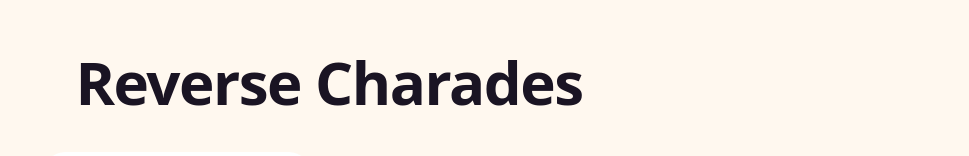
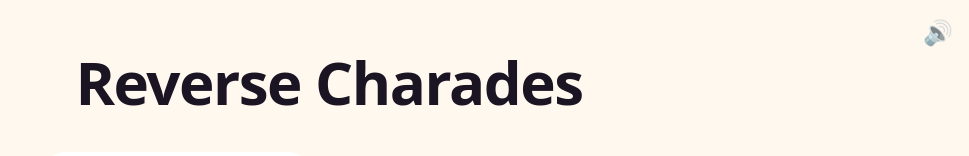
Before and after one commit to samanglo814/Promptionary, a Next.js app in the folder web/: page /host in a window 1280 px wide. Shown: the top 156 px of the page, without its empty margins (311-1280 px from the left). Built offline with nearby package versions, Linux system fonts and the light colour scheme.

Commit message:
Add synthesized sound effects: join pop, drumroll, score sting, buzzer, mute toggle

```diff
--- a/web/app/host/RevealScreen.tsx
+++ b/web/app/host/RevealScreen.tsx
@@ -5,6 +5,7 @@
 import { useEffect, useState } from "react";
 import { type SubmitResult } from "@/lib/mocks";
 import RefusalCard from "./RefusalCard";
+import { playBuzzer, playDrumroll, playSting } from "@/lib/sounds";
 
 // What the host page passes in.
 type Props = {
@@ -67,6 +68,32 @@ function scoreColor(score: number) {
 // then the score, the roast caption, and what the AI got right and wrong.
 export default function RevealScreen({ playerName, result }: Props) {
   const shownScore = useCountUp(result.score, SCORE_DURATION, SCORE_DELAY);
+
+  // Sound, timed to the animation:
+  //   normal round → drumroll while the score counts, then a sting when it lands
+  //   refused      → a buzzer when the REFUSED stamp slams down (also at SCORE_DELAY, 2.1s)
+  useEffect(() => {
+    const timers: ReturnType<typeof setTimeout>[] = []; // so cleanup can cancel them
+    let stopRoll = () => {}; // replaced with the real stop() once the drumroll starts
+
+    if (result.refused) {
+      timers.push(setTimeout(playBuzzer, SCORE_DELAY));
+    } else {
+      timers.push(
+        setTimeout(() => {
+          stopRoll = playDrumroll(SCORE_DURATION / 1000); // Web Audio wants seconds
+        }, SCORE_DELAY),
+      );
+      timers.push(setTimeout(() => playSting(result.score), SCORE_DELAY + SCORE_DURATION));
+    }
+
+    // Cleanup: if the screen changes mid-reveal (Replay, next round), cancel any
+    // sounds that haven't started yet and cut off a drumroll that's playing.
+    return () => {
+      timers.forEach(clearTimeout);
+      stopRoll();
+    };
+  }, [result]);
 
   // Right and wrong go in one list so they can pop in one after another.
   // `good` decides the color and the ✓ / ✗ symbol.
--- a/web/app/host/page.tsx
+++ b/web/app/host/page.tsx
@@ -20,6 +20,7 @@ import {
 import RevealScreen from "./RevealScreen";
 import Scoreboard from "./Scoreboard";
 import HallOfShame from "./HallOfShame";
+import { playPop, setMuted } from "@/lib/sounds";
 
 // The link the QR code points to. window only exists in the browser,
 // so on the server useSyncExternalStore uses "" instead (and no QR is drawn yet).
@@ -48,6 +49,8 @@ export default function HostPage() {
   const [playCount, setPlayCount] = useState(0);
   // Which result the reveal shows. FAKE: the server will send this with "round_result".
   const [revealResult, setRevealResult] = useState<SubmitResult>(mockResult);
+  // Sound on/off. The state drives the button's icon; setMuted tells the sound module.
+  const [muted, setMutedState] = useState(false);
 
   // Switch screens and restart the new screen's animation.
   function show(next: Phase) {
@@ -63,15 +66,32 @@ export default function HostPage() {
       if (i >= mockPlayers.length) return clearInterval(timer);
       const next = mockPlayers[i++];
       setPlayers((prev) => [...prev, next]);
+      playPop(); // silent until someone has clicked the page once (browser rule)
     }, 1500);
 
     return () => clearInterval(timer); // cleanup if the page closes
   }, []);
 
+  // Mute toggle, pinned to the top-right corner of every host screen.
+  // Defined once here and dropped into both returns below.
+  const muteButton = (
+    <button
+      onClick={() => {
+        setMuted(!muted); // tell the sound module
+        setMutedState(!muted); // update the icon
+      }}
+      className="fixed top-4 right-4 text-2xl opacity-60 hover:opacity-100"
+      aria-label={muted ? "Unmute sounds" : "Mute sounds"}
+    >
+      {muted ? "🔇" : "🔊"}
+    </button>
+  );
+
   // ---------- Game screens (everything except the lobby) ----------
   if (phase !== "lobby") {
     return (
       <>
+        {muteButton}
         {/* FAKE: the server will send the real data with socket events */}
         {phase === "reveal" && (
           <RevealScreen key={playCount} playerName="Sam" result={revealResult} />
@@ -115,6 +135,7 @@ export default function HostPage() {
   // ---------- Lobby screen ----------
   return (
     <main className="min-h-screen flex flex-col items-center justify-center gap-10 p-8">
+      {muteButton}
       <h1 className="text-6xl font-black tracking-tight">Reverse Charades</h1>
 
       <div className="flex flex-col md:flex-row items-center gap-12">
--- /dev/null
+++ b/web/lib/sounds.ts
@@ -0,0 +1,177 @@
+// Game sound effects, generated in code with the Web Audio API.
+// No audio files: each sound is built from simple waves and noise, like a tiny synth.
+// That means nothing to download, no licensing, and no loading delay.
+//
+// Quick Web Audio vocabulary:
+//   AudioContext   = the "sound card". Everything is created from it.
+//   OscillatorNode = makes a steady tone (sine = soft, square = buzzy, sawtooth = brassy).
+//   GainNode       = a volume knob. We move it over time to shape each note
+//                    (quick fade in, then fade out) so notes don't click.
+//   BiquadFilter   = an EQ that cuts high or low frequencies.
+//   Times are in seconds on the context's own clock (ctx.currentTime).
+
+// ---------- Setup ----------
+
+let ctx: AudioContext | null = null;
+let muted = false;
+
+// Browsers block sound until the user has clicked or tapped the page once
+// ("autoplay policy"). So the context is created on first use, and we try to
+// un-pause it on every click. Before the first click, sounds are just silent.
+function getCtx(): AudioContext | null {
+  if (typeof window === "undefined") return null; // on the server: no audio
+  if (!ctx) {
+    ctx = new AudioContext();
+    // On any tap/click, wake the context up if the browser paused it.
+    window.addEventListener("pointerdown", () => ctx?.resume(), { passive: true });
+  }
+  return ctx;
+}
+
+// Called by the host's mute button.
+export function setMuted(value: boolean) {
+  muted = value;
+}
+
+// Returns the context if we're allowed to make sound right now, otherwise null.
+function ready(): AudioContext | null {
+  if (muted) return null;
+  const c = getCtx();
+  if (!c) return null;
+  if (c.state === "suspended") c.resume(); // works if we're inside a click
+  return c;
+}
+
+// Plays one note.
+//   freq     = pitch in Hz (440 = the A above middle C)
+//   start    = when, in seconds from now
+//   duration = how long, in seconds
+//   type     = wave shape
+//   volume   = 0 to 1 (keep it low; several notes add up)
+function note(
+  c: AudioContext,
+  freq: number,
+  start: number,
+  duration: number,
+  type: OscillatorType = "triangle",
+  volume = 0.2,
+) {
+  const t = c.currentTime + start;
+  const osc = c.createOscillator();
+  const gain = c.createGain();
+
+  osc.type = type;
+  osc.frequency.setValueAtTime(freq, t);
+
+  // Envelope: silent → full volume in 10ms → fades to near-silent by the end.
+  gain.gain.setValueAtTime(0, t);
+  gain.gain.linearRampToValueAtTime(volume, t + 0.01);
+  gain.gain.exponentialRampToValueAtTime(0.001, t + duration);
+
+  // Wire it up: oscillator → volume knob → speakers.
+  osc.connect(gain).connect(c.destination);
+  osc.start(t);
+  osc.stop(t + duration + 0.05);
+}
+
+// One second of random noise (static), made once and reused. Drums are mostly noise.
+let noiseBuffer: AudioBuffer | null = null;
+function getNoise(c: AudioContext) {
+  if (!noiseBuffer) {
+    noiseBuffer = c.createBuffer(1, c.sampleRate, c.sampleRate);
+    const data = noiseBuffer.getChannelData(0);
+    for (let i = 0; i < data.length; i++) data[i] = Math.random() * 2 - 1;
+  }
+  return noiseBuffer;
+}
+
+// ---------- The sounds ----------
+
+// Little "bloop" when a player joins the lobby.
+export function playPop() {
+  const c = ready();
+  if (!c) return;
+  const t = c.currentTime;
+  const osc = c.createOscillator();
+  const gain = c.createGain();
+  osc.type = "sine";
+  // Pitch slides up quickly: that's what makes it sound like a "pop".
+  osc.frequency.setValueAtTime(500, t);
+  osc.frequency.exponentialRampToValueAtTime(1000, t + 0.08);
+  gain.gain.setValueAtTime(0.25, t);
+  gain.gain.exponentialRampToValueAtTime(0.001, t + 0.12);
+  osc.connect(gain).connect(c.destination);
+  osc.start(t);
+  osc.stop(t + 0.15);
+}
+
+// Game-show buzzer: two low, buzzy square waves slightly out of tune with each
+// other, which makes the harsh "wrong answer" rasp. Used for banned words and refusals.
+export function playBuzzer() {
+  const c = ready();
+  if (!c) return;
+  note(c, 110, 0, 0.5, "square", 0.12);
+  note(c, 116, 0, 0.5, "square", 0.12);
+}
+
+// Snare drumroll that builds up, for while the score counts.
+// Returns a stop() function so the reveal can cut it off if the screen changes.
+export function playDrumroll(duration: number): () => void {
+  const c = ready();
+  if (!c) return () => {};
+
+  // Everything goes through one master volume knob, so stop() can silence it all at once.
+  const master = c.createGain();
+  master.connect(c.destination);
+
+  // A high-pass filter cuts the low rumble so the noise sounds like a snare.
+  const filter = c.createBiquadFilter();
+  filter.type = "highpass";
+  filter.frequency.value = 1000;
+  filter.connect(master);
+
+  const noise = getNoise(c);
+  const start = c.currentTime;
+  const HIT_GAP = 0.045; // seconds between hits (about 22 hits a second)
+
+  // Schedule every hit up front. Each hit is a 40ms burst of noise.
+  for (let t = 0; t < duration; t += HIT_GAP) {
+    const src = c.createBufferSource();
+    src.buffer = noise;
+    const hit = c.createGain();
+    // Crescendo: hits get louder from 0.05 to 0.3 over the roll.
+    const loudness = 0.05 + 0.25 * (t / duration);
+    hit.gain.setValueAtTime(loudness, start + t);
+    hit.gain.exponentialRampToValueAtTime(0.001, start + t + 0.04);
+    src.connect(hit).connect(filter);
+    // Start each hit at a random spot in the noise so they don't all sound identical.
+    src.start(start + t, Math.random() * 0.9, 0.05);
+  }
+
+  // stop(): fade the master out over 50ms (instant cuts click), then unplug it.
+  return () => {
+    master.gain.setTargetAtTime(0, c.currentTime, 0.02);
+    setTimeout(() => master.disconnect(), 100);
+  };
+}
+
+// The "ta-da" (or "womp womp") when the score lands. It depends on how well they did,
+// using the same score bands as the score colors on the reveal.
+export function playSting(score: number) {
+  const c = ready();
+  if (!c) return;
+
+  if (score >= 70) {
+    // Great: quick rising major chord, C E G C (a happy arpeggio).
+    [523, 659, 784, 1047].forEach((freq, i) => note(c, freq, i * 0.08, 0.5, "triangle", 0.18));
+  } else if (score >= 40) {
+    // Okay: two notes going up, a polite "ding-ding".
+    note(c, 659, 0, 0.25, "triangle", 0.18);
+    note(c, 784, 0.15, 0.4, "triangle", 0.18);
+  } else {
+    // Miss: the classic sad trombone, four notes sliding down.
+    [392, 370, 349, 330].forEach((freq, i) =>
+      note(c, freq, i * 0.3, i === 3 ? 0.9 : 0.35, "sawtooth", 0.08),
+    );
+  }
+}
```
